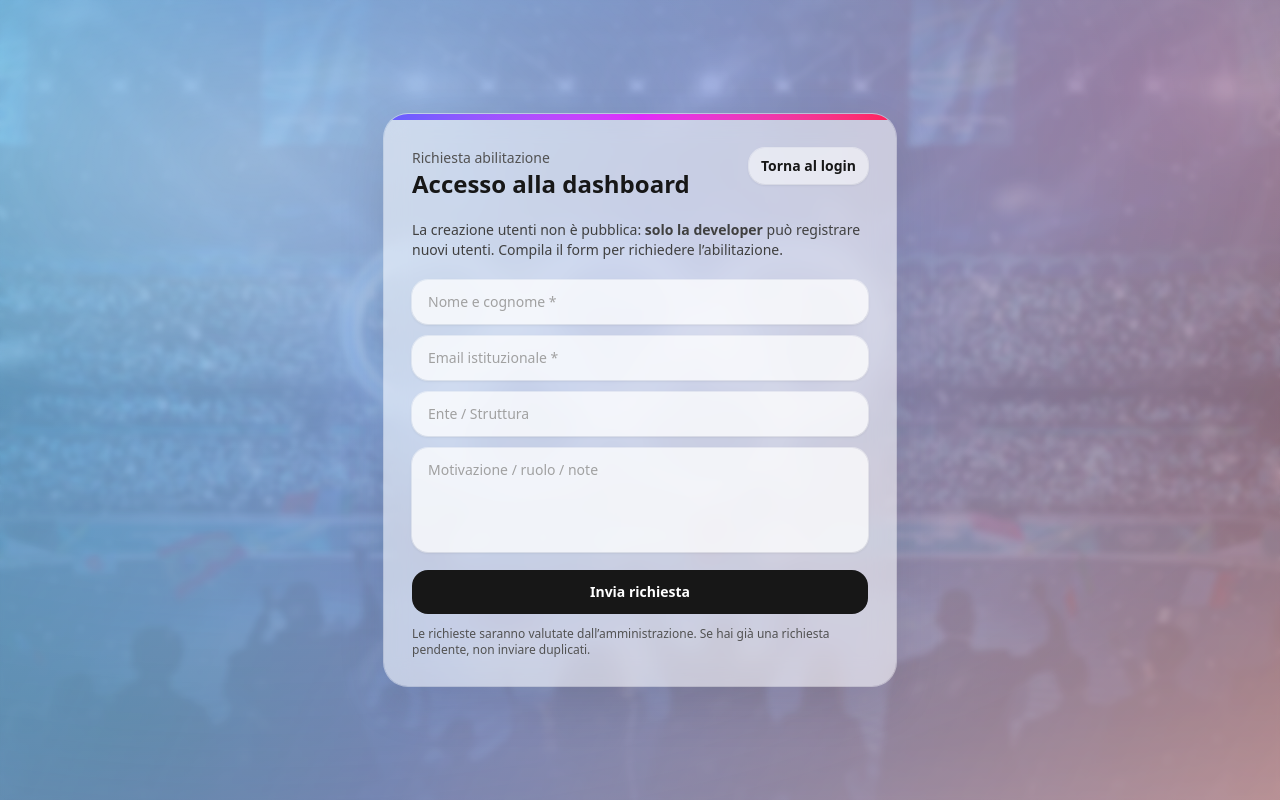
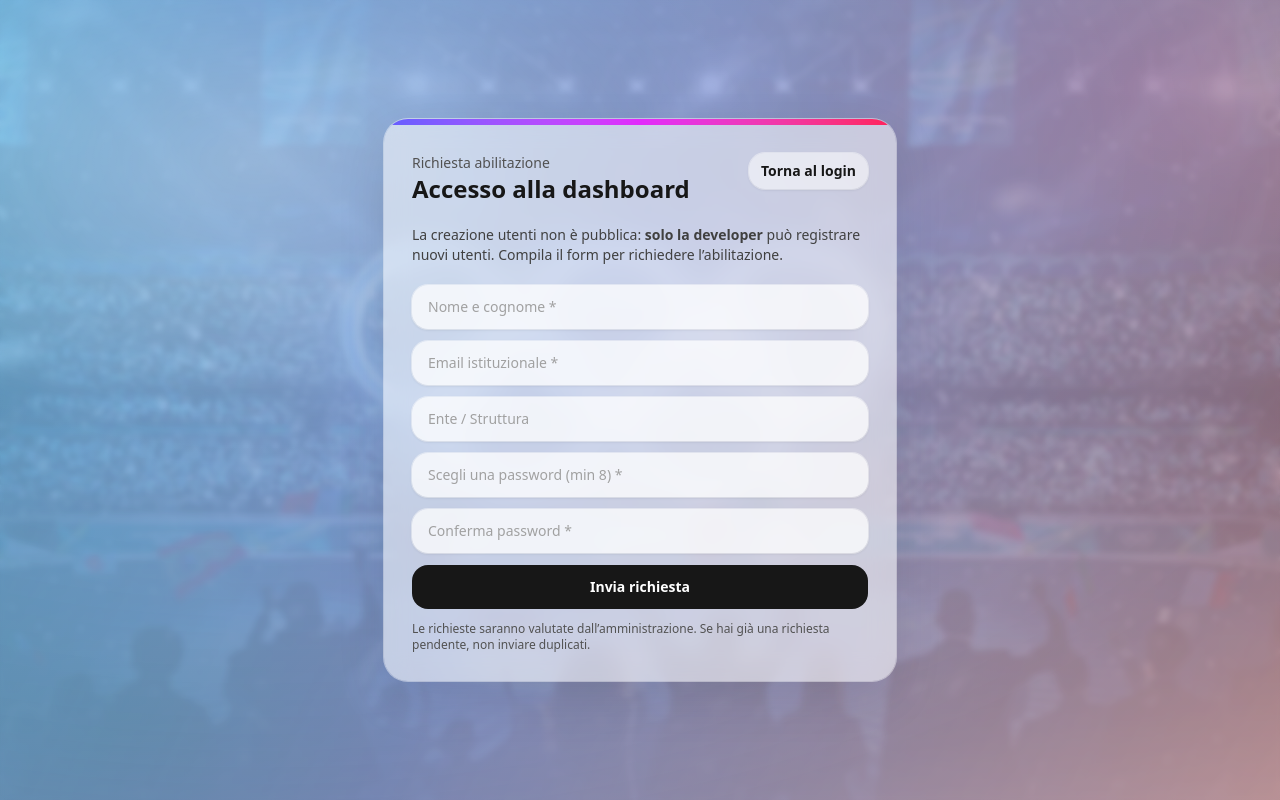
Before and after one commit to MaDGiiRL/dashboard-mico, a React (Vite) app in the folder client/: page /richiesta-abilitazione in a window 1280 px wide. Built offline with nearby package versions, Linux system fonts and the light colour scheme; no server answers.

Commit message:
password fix

```diff
--- a/client/src/pages/RequestAccess.jsx
+++ b/client/src/pages/RequestAccess.jsx
@@ -9,8 +9,10 @@ function cx(...xs) {
 
 /* stesso “linguaggio” premium delle altre pagine (no dark mode) */
 const UI = {
-    shell: "min-h-screen flex items-center justify-center p-4 text-neutral-900 relative overflow-hidden",
-    bg1: "absolute inset-0 -z-10 bg-gradient-to-b from-white/75 via-white/60 to-white/90",
+    shell:
+        "min-h-screen flex items-center justify-center p-4 text-neutral-900 relative overflow-hidden",
+    bg1:
+        "absolute inset-0 -z-10 bg-gradient-to-b from-white/75 via-white/60 to-white/90",
     bg2:
         "absolute inset-0 -z-10 bg-[radial-gradient(60%_60%_at_20%_0%,rgba(99,102,241,0.22),transparent_60%),radial-gradient(50%_50%_at_90%_10%,rgba(236,72,153,0.16),transparent_55%),radial-gradient(50%_50%_at_10%_90%,rgba(34,197,94,0.14),transparent_55%)]",
     blur: "absolute inset-0 -z-10 backdrop-blur-[2px]",
@@ -18,7 +20,8 @@ const UI = {
     card:
         "w-full max-w-lg rounded-3xl overflow-hidden bg-white/55 backdrop-blur-md " +
         "shadow-[0_18px_50px_rgba(0,0,0,0.10)] ring-1 ring-white/45",
-    accent: "h-1.5 bg-gradient-to-r from-indigo-500 via-fuchsia-500 to-rose-500",
+    accent:
+        "h-1.5 bg-gradient-to-r from-indigo-500 via-fuchsia-500 to-rose-500",
 
     label: "text-sm text-neutral-600",
     title: "text-2xl font-extrabold text-neutral-900",
@@ -47,7 +50,11 @@ function Alert({ tone = "ok", children }) {
         ok: "bg-emerald-500/10 text-emerald-900 ring-1 ring-emerald-500/15",
         err: "bg-rose-500/10 text-rose-900 ring-1 ring-rose-500/15",
     };
-    return <div className={cx("rounded-2xl px-4 py-3 text-sm", tones[tone] || tones.ok)}>{children}</div>;
+    return (
+        <div className={cx("rounded-2xl px-4 py-3 text-sm", tones[tone] || tones.ok)}>
+            {children}
+        </div>
+    );
 }
 
 export default function RequestAccess() {
@@ -78,11 +85,16 @@ export default function RequestAccess() {
                     </div>
 
                     <div className={UI.help}>
-                        La creazione utenti non è pubblica: <span className="font-semibold">solo la developer</span> può registrare nuovi
-                        utenti. Compila il form per richiedere l’abilitazione.
+                        La creazione utenti non è pubblica:{" "}
+                        <span className="font-semibold">solo la developer</span> può registrare
+                        nuovi utenti. Compila il form per richiedere l’abilitazione.
                     </div>
 
-                    {ok ? <Alert tone="ok">Richiesta inviata. Verrai contattato dall’amministrazione.</Alert> : null}
+                    {ok ? (
+                        <Alert tone="ok">
+                            Richiesta inviata. Verrai contattato dall’amministrazione.
+                        </Alert>
+                    ) : null}
                     {err ? <Alert tone="err">{err}</Alert> : null}
 
                     <form
@@ -98,11 +110,25 @@ export default function RequestAccess() {
                                 name: String(fd.get("name") || "").trim(),
                                 email: String(fd.get("email") || "").trim(),
                                 ente: String(fd.get("ente") || "").trim(),
-                                note: String(fd.get("note") || "").trim(),
+                                password: String(fd.get("password") || ""),
                             };
+
+                            const password2 = String(fd.get("password2") || "");
 
                             if (!payload.name || !payload.email) {
                                 setErr("Nome ed email sono obbligatori.");
+                                setPending(false);
+                                return;
+                            }
+
+                            if (!payload.password || payload.password.length < 8) {
+                                setErr("La password deve essere lunga almeno 8 caratteri.");
+                                setPending(false);
+                                return;
+                            }
+
+                            if (payload.password !== password2) {
+                                setErr("Le password non coincidono.");
                                 setPending(false);
                                 return;
                             }
@@ -118,15 +144,39 @@ export default function RequestAccess() {
                             }
                         }}
                     >
-                        <input name="name" placeholder="Nome e cognome *" required className={UI.input} />
-                        <input name="email" type="email" placeholder="Email istituzionale *" required className={UI.input} />
+                        <input
+                            name="name"
+                            placeholder="Nome e cognome *"
+                            required
+                            className={UI.input}
+                        />
+                        <input
+                            name="email"
+                            type="email"
+                            placeholder="Email istituzionale *"
+                            required
+                            className={UI.input}
+                        />
                         <input name="ente" placeholder="Ente / Struttura" className={UI.input} />
 
-                        <textarea
-                            name="note"
-                            rows={4}
-                            placeholder="Motivazione / ruolo / note"
-                            className={cx(UI.input, "resize-none")}
+                        <input
+                            name="password"
+                            type="password"
+                            placeholder="Scegli una password (min 8) *"
+                            required
+                            className={UI.input}
+                            minLength={8}
+                            autoComplete="new-password"
+                        />
+
+                        <input
+                            name="password2"
+                            type="password"
+                            placeholder="Conferma password *"
+                            required
+                            className={UI.input}
+                            minLength={8}
+                            autoComplete="new-password"
                         />
 
                         <button disabled={pending} className={UI.btn}>
@@ -134,7 +184,8 @@ export default function RequestAccess() {
                         </button>
 
                         <div className={UI.tiny}>
-                            Le richieste saranno valutate dall’amministrazione. Se hai già una richiesta pendente, non inviare duplicati.
+                            Le richieste saranno valutate dall’amministrazione. Se hai già una
+                            richiesta pendente, non inviare duplicati.
                         </div>
                     </form>
                 </div>
```
Also changed, not shown: 1 other file (tests, documents, lock files or other folders).
